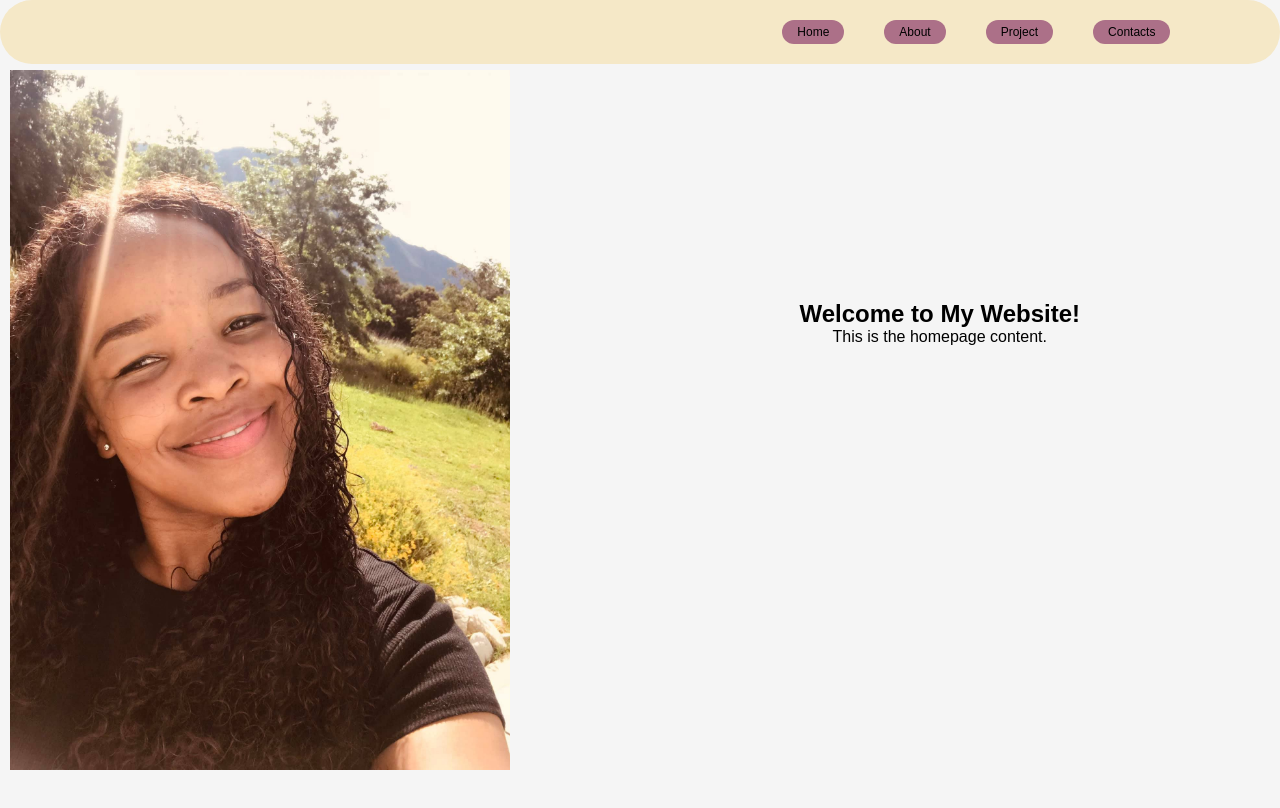
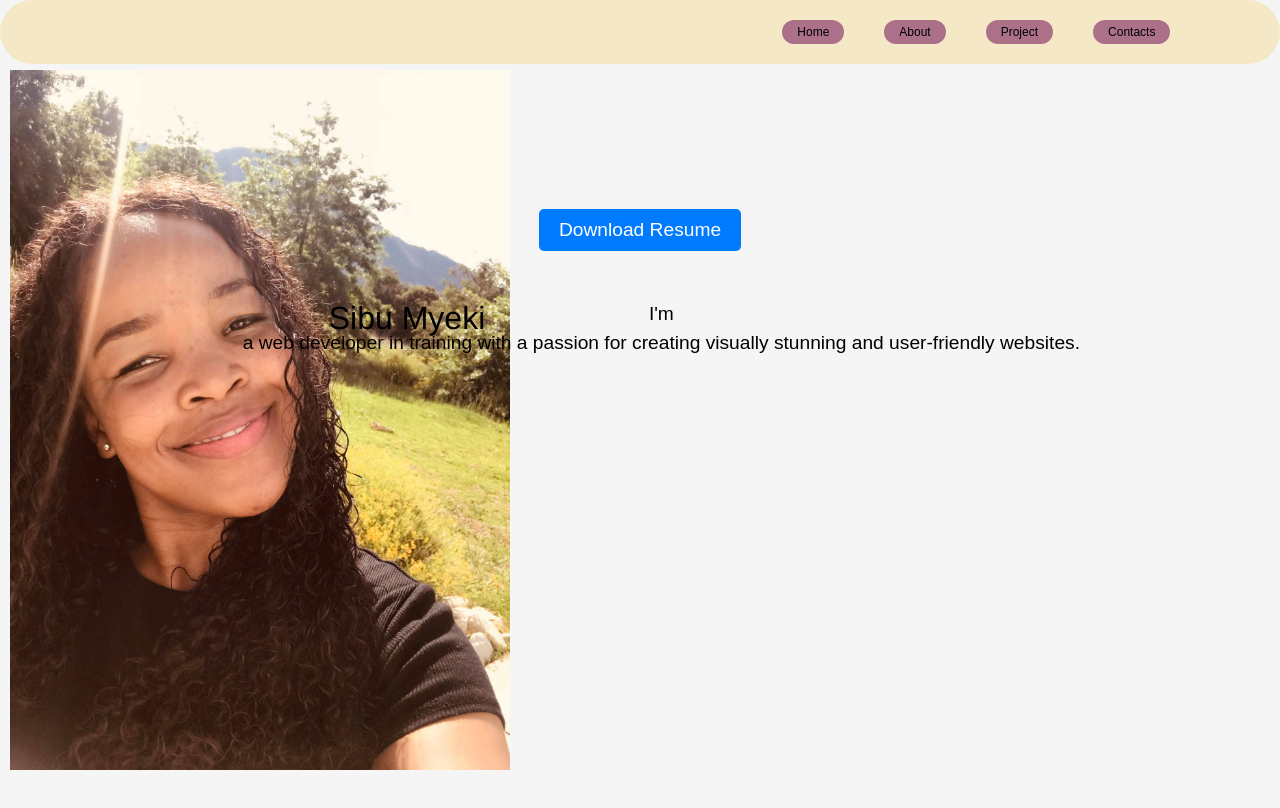
Before and after one commit to SibuMyeki/my_react_project, a React (Vite) app: page / in a window 1280 px wide. Shown: the top 808 px of the page. Built offline with nearby package versions, Linux system fonts and the light colour scheme.

Commit message:
home page2

```diff
--- a/src/components/HomePage/HomePage.css
+++ b/src/components/HomePage/HomePage.css
@@ -21,3 +21,37 @@
     height: 700px;
     overflow-y: scroll;
 }
+.Home-Text .text-wrapper-5{
+    color: 000000;
+    font-family: Helvetica;
+    font-size: 32px;
+    font-weight: 400;
+    letter-spacing: 0;
+    left: 86px;
+    line-height: normal;
+    position: absolute;
+    top: 0  ;
+}
+.i-m-web-developer {
+    font-size: 1.2rem;
+    line-height: 1.5;
+    text-align: center;
+  }
+
+  .Resume {
+    display: flex;
+    justify-content: center;
+    margin-top: 20px;
+  }
+
+  .overlap-3 {
+    background-color: #007bff; /* Change to your desired background color */
+    padding: 10px 20px;
+    border-radius: 5px;
+  }
+
+  .text-wrapper-6 {
+    color: #ffffff; /* Change to your desired text color */
+    font-size: 1.2rem;
+    cursor: pointer;
+  }
--- a/src/components/HomePage/HomePage.jsx
+++ b/src/components/HomePage/HomePage.jsx
@@ -12,8 +12,17 @@ const HomePage = () => {
                 <img className="HomePicture" src={image} alt="Home-Image" />
             </div>
             <div className="Home-Text">
-                <h1>Welcome to My Website!</h1>
-                <p>This is the homepage content.</p>
+                <div className="text-wrapper-5">Sibu Myeki</div>
+                <p className="i-m-web-developer">
+                    I&#39;m
+                    <br/> a web developer in training with a passion for creating
+                    visually stunning and user-friendly websites.
+                </p>
+            </div>
+            <div className="Resume">
+                <div className="overlap-3">
+                    <div className="text-wrapper-6">Download Resume</div>
+                </div>
             </div>
         </section>
     );
```
